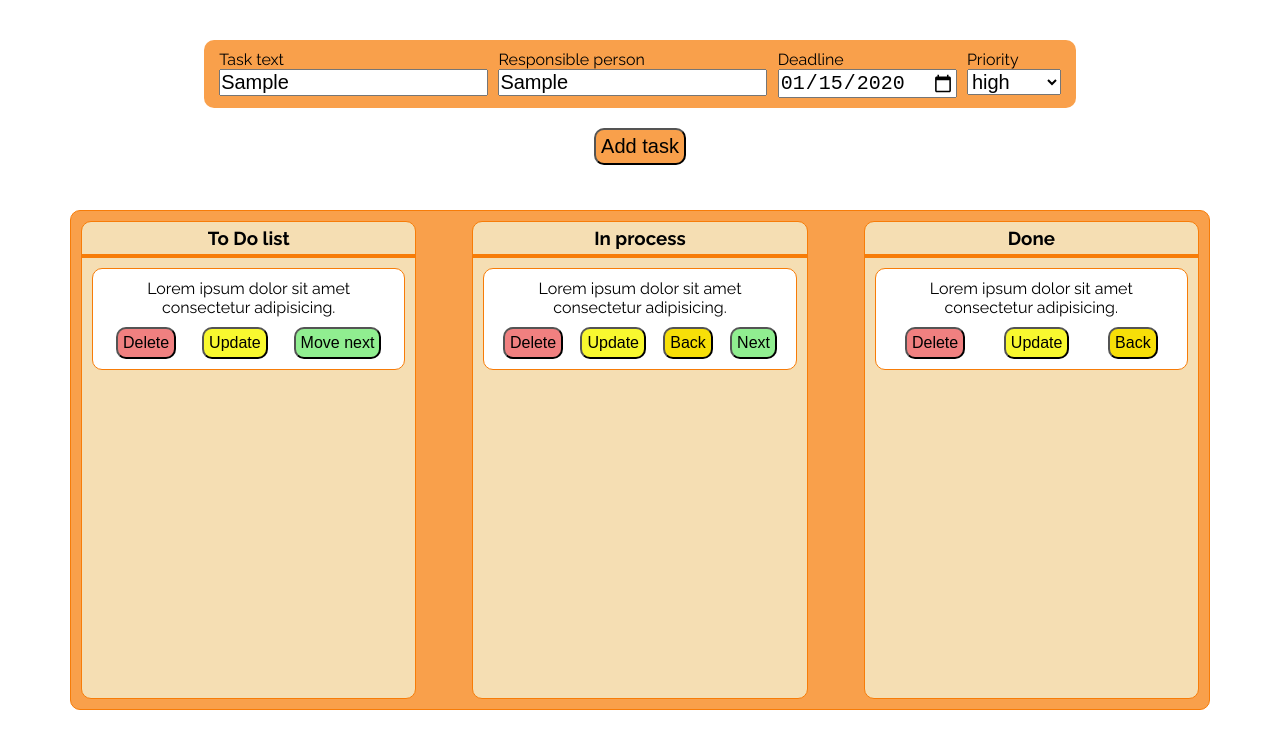
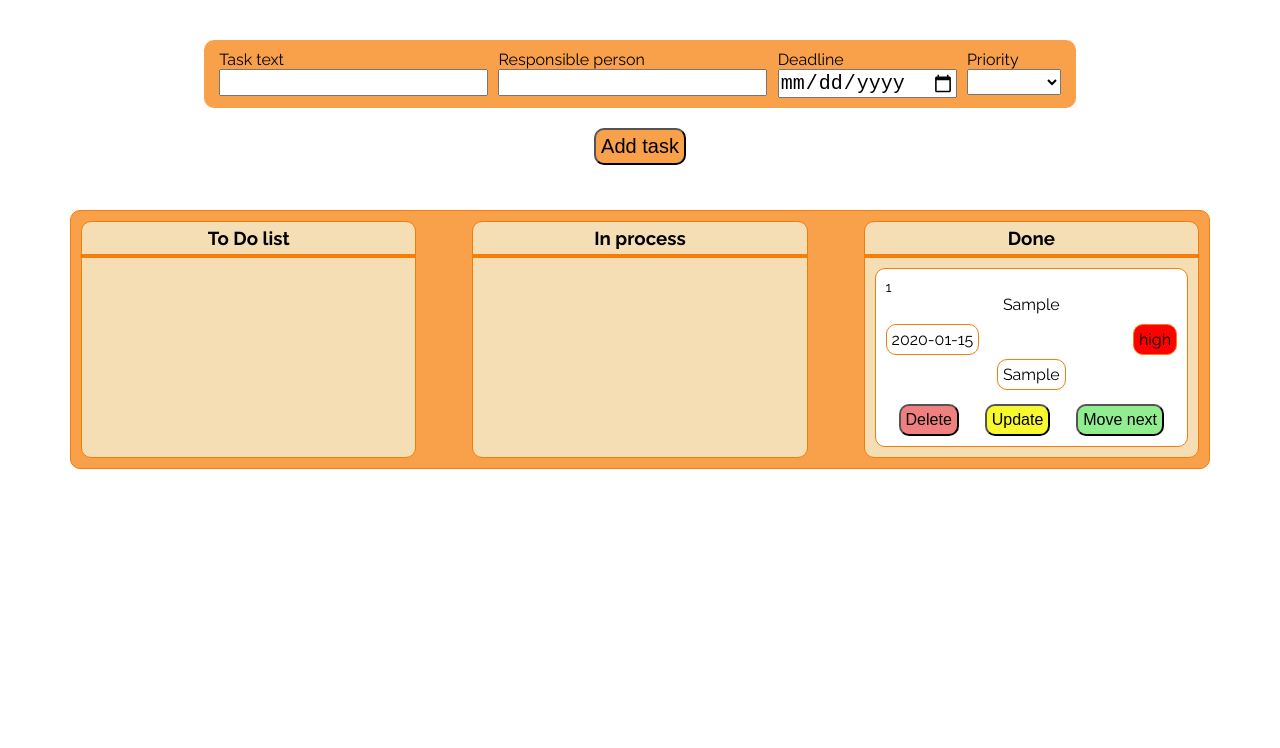
Before and after one commit to PavelVar/task_desk, a website built with Parcel: page src/index.html in a window 1280 px wide. Both pictures are taken after typing "Sample", "Sample", "2020-01-15" into the empty fields and a click on the button "Add task". Built offline with nearby package versions, Linux system fonts and the light colour scheme.

Commit message:
add options to add rask and delete task

```diff
--- a/src/index.html
+++ b/src/index.html
@@ -34,7 +34,9 @@
           </form>
         </div>
         <div class="wrap-btn">
-          <button>Add task</button>
+          <button class="btn-input" type="button" form="task-form">
+            Add task
+          </button>
         </div>
       </div>
       <div class="tables">
@@ -42,12 +44,21 @@
           <div class="table-head">
             <h3>To Do list</h3>
           </div>
-          <div class="task">
+          <div class="tasks" id="tasks-todo">
+            <!-- <div class="task">
               <div class="task-wrap">
+                <div class="number"><span>1</span></div>
                 <div class="task-text">
                   <p data-task_text="">
                     Lorem ipsum dolor sit amet consectetur adipisicing.
                   </p>
+                </div>
+                <div class="task-data">
+                  <span>date</span>
+                  <span>priority</span>
+                </div>
+                <div class="task-responsible">
+                  <span>Responsible</span>
                 </div>
                 <div class="wrap-btns">
                   <button id="btn-del">Delete</button>
@@ -55,18 +66,28 @@
                   <button id="btn-next">Move next</button>
                 </div>
               </div>
+            </div> -->
           </div>
         </div>
         <div class="table" id="table-inprocess">
           <div class="table-head">
             <h3>In process</h3>
           </div>
-          <div class="task">
+          <div class="tasks" id="tasks-inprocess">
+            <!-- <div class="task">
               <div class="task-wrap">
+                <div class="number"><span>2</span></div>
                 <div class="task-text">
                   <p data-task_text="">
                     Lorem ipsum dolor sit amet consectetur adipisicing.
                   </p>
+                </div>
+                <div class="task-data">
+                  <span>date</span>
+                  <span>priority</span>
+                </div>
+                <div class="task-responsible">
+                  <span>Responsible</span>
                 </div>
                 <div class="wrap-btns">
                   <button id="btn-del">Delete</button>
@@ -75,18 +96,28 @@
                   <button id="btn-next">Next</button>
                 </div>
               </div>
+            </div> -->
           </div>
         </div>
         <div class="table" id="table-done">
           <div class="table-head">
             <h3>Done</h3>
           </div>
-          <div class="task">
+          <div class="tasks" id="tasks-done">
+            <!-- <div class="task">
               <div class="task-wrap">
+                <div class="number"><span>3</span></div>
                 <div class="task-text">
                   <p data-task_text="">
                     Lorem ipsum dolor sit amet consectetur adipisicing.
                   </p>
+                </div>
+                <div class="task-data">
+                  <span>date</span>
+                  <span>priority</span>
+                </div>
+                <div class="task-responsible">
+                  <span>Responsible</span>
                 </div>
                 <div class="wrap-btns">
                   <button id="btn-del">Delete</button>
@@ -94,6 +125,7 @@
                   <button id="btn-back">Back</button>
                 </div>
               </div>
+            </div> -->
           </div>
         </div>
       </div>
--- /dev/null
+++ b/src/js/deletes.js
@@ -0,0 +1,3 @@
+export function delTask(event) {
+  event.target.closest(".task").remove();
+}
--- a/src/js/index.js
+++ b/src/js/index.js
@@ -0,0 +1,37 @@
+import { addToDo } from "./templates.js";
+
+const BTN_INPUT = document.querySelector(".btn-input");
+
+const TASK_TEXT = document.querySelector("input#text");
+const TASK_RESPONSIBLE = document.querySelector("input#responsible");
+const TASK_DATE = document.querySelector("input#date");
+const TASK_PRIOR = document.querySelector("select#priority");
+
+let toDoTasks = new Map();
+let InProcessTasks = new Map();
+let DoneTasks = new Map();
+// let nums = new Array();
+let num = 1;
+
+function getTask() {
+  while (toDoTasks.has(num)) {
+    num++;
+  }
+
+  let newTask = new Object();
+  newTask.text = TASK_TEXT.value;
+  newTask.responsible = TASK_RESPONSIBLE.value;
+  newTask.date = TASK_DATE.value;
+  newTask.priority = TASK_PRIOR.value;
+
+  toDoTasks.set(num, newTask);
+
+  TASK_TEXT.value = "";
+  TASK_RESPONSIBLE.value = "";
+  TASK_DATE.value = "";
+  TASK_PRIOR.value = "";
+
+  addToDo(toDoTasks.get(num), num, "done");
+}
+
+BTN_INPUT.onclick = getTask;
--- /dev/null
+++ b/src/js/templates.js
@@ -0,0 +1,86 @@
+import { delTask } from "./deletes.js";
+
+export function addToDo(task, key, place) {
+  if (place == "todo") {
+    place = ".tasks#tasks-todo";
+  } else if (place == "in") {
+    place = ".tasks#tasks-inprocess";
+  } else if (place == "done") {
+    place = ".tasks#tasks-done";
+  }
+
+  let table = document.querySelector(place);
+
+  let taskBlock = document.createElement("div");
+  taskBlock.classList.add("task");
+
+  let taskWrapBlock = document.createElement("div");
+  taskWrapBlock.classList.add("task-wrap");
+
+  let numberBlock = document.createElement("div");
+  numberBlock.classList.add("number");
+
+  let numSpanBlock = document.createElement("span");
+
+  let taskTextBlock = document.createElement("div");
+  taskTextBlock.classList.add("task-text");
+
+  let pBlock = document.createElement("p");
+  pBlock.classList.add("data-task_text");
+
+  let taskData = document.createElement("div");
+  taskData.classList.add("task-data");
+
+  let spanDataBlock = document.createElement("span");
+  let spanPriorityBlock = document.createElement("span");
+
+  let taskResponsible = document.createElement("div");
+  taskResponsible.classList.add("task-responsible");
+
+  let spanResponsibleBlock = document.createElement("span");
+
+  let wrapBtnsBlock = document.createElement("div");
+  wrapBtnsBlock.classList.add("wrap-btns");
+
+  let btnDelBlock = document.createElement("button");
+  btnDelBlock.setAttribute("id", "btn-del");
+
+  let btnUpdtBlock = document.createElement("button");
+  btnUpdtBlock.setAttribute("id", "btn-updt");
+
+  let btnNextBlock = document.createElement("button");
+  btnNextBlock.setAttribute("id", "btn-next");
+
+  table.append(taskBlock);
+  taskBlock.append(taskWrapBlock);
+  taskWrapBlock.append(numberBlock);
+  numberBlock.append(numSpanBlock);
+  taskWrapBlock.append(taskTextBlock, taskData, taskResponsible);
+  taskTextBlock.append(pBlock);
+  taskWrapBlock.append(wrapBtnsBlock);
+  wrapBtnsBlock.append(btnDelBlock, btnUpdtBlock, btnNextBlock);
+  taskData.append(spanDataBlock, spanPriorityBlock);
+  taskResponsible.append(spanResponsibleBlock);
+
+  btnDelBlock.textContent = "Delete";
+  btnUpdtBlock.textContent = "Update";
+  btnNextBlock.textContent = "Move next";
+  pBlock.textContent = task.text;
+  numSpanBlock.textContent = key;
+  spanDataBlock.textContent = task.date;
+  spanPriorityBlock.textContent = task.priority;
+  spanResponsibleBlock.textContent = task.responsible;
+
+  if (task.priority == "high") {
+    spanPriorityBlock.style.background = "red";
+  } else if (task.priority == "medium") {
+    spanPriorityBlock.style.background = "yellow";
+  } else if (task.priority == "low") {
+    spanPriorityBlock.style.background = "lime";
+  }
+
+  let BTN_DEL = document.querySelectorAll("#btn-del");
+  BTN_DEL.forEach((item) => {
+    item.addEventListener("click", delTask);
+  });
+}
--- a/src/sass/tables.scss
+++ b/src/sass/tables.scss
@@ -2,7 +2,7 @@
   border: 1px solid hsla(29, 94%, 50%, 1);
   border-radius: 10px;
   background-color: hsla(29, 94%, 50%, 0.726);
-  height: 500px;
+  // height: 500px;
   padding: 10px;
   display: flex;
   justify-content: space-between;
@@ -25,9 +25,31 @@
         border-radius: 10px;
         border: 1px solid hsla(29, 94%, 50%, 1);
         background-color: white;
+        .number {
+          font-size: 14px;
+        }
         .task-text {
           text-align: center;
           margin-bottom: 10px;
+        }
+        .task-data {
+          display: flex;
+          justify-content: space-between;
+          margin-bottom: 10px;
+          span {
+            padding: 5px;
+            border-radius: 10px;
+            border: 1px solid hsla(29, 94%, 50%, 1);
+          }
+        }
+        .task-responsible {
+          margin-bottom: 20px;
+          text-align: center;
+          span {
+            padding: 5px;
+            border-radius: 10px;
+            border: 1px solid hsla(29, 94%, 50%, 1);
+          }
         }
         .wrap-btns {
           display: flex;
```
Lines whose indentation alone changed are shown as unchanged.
